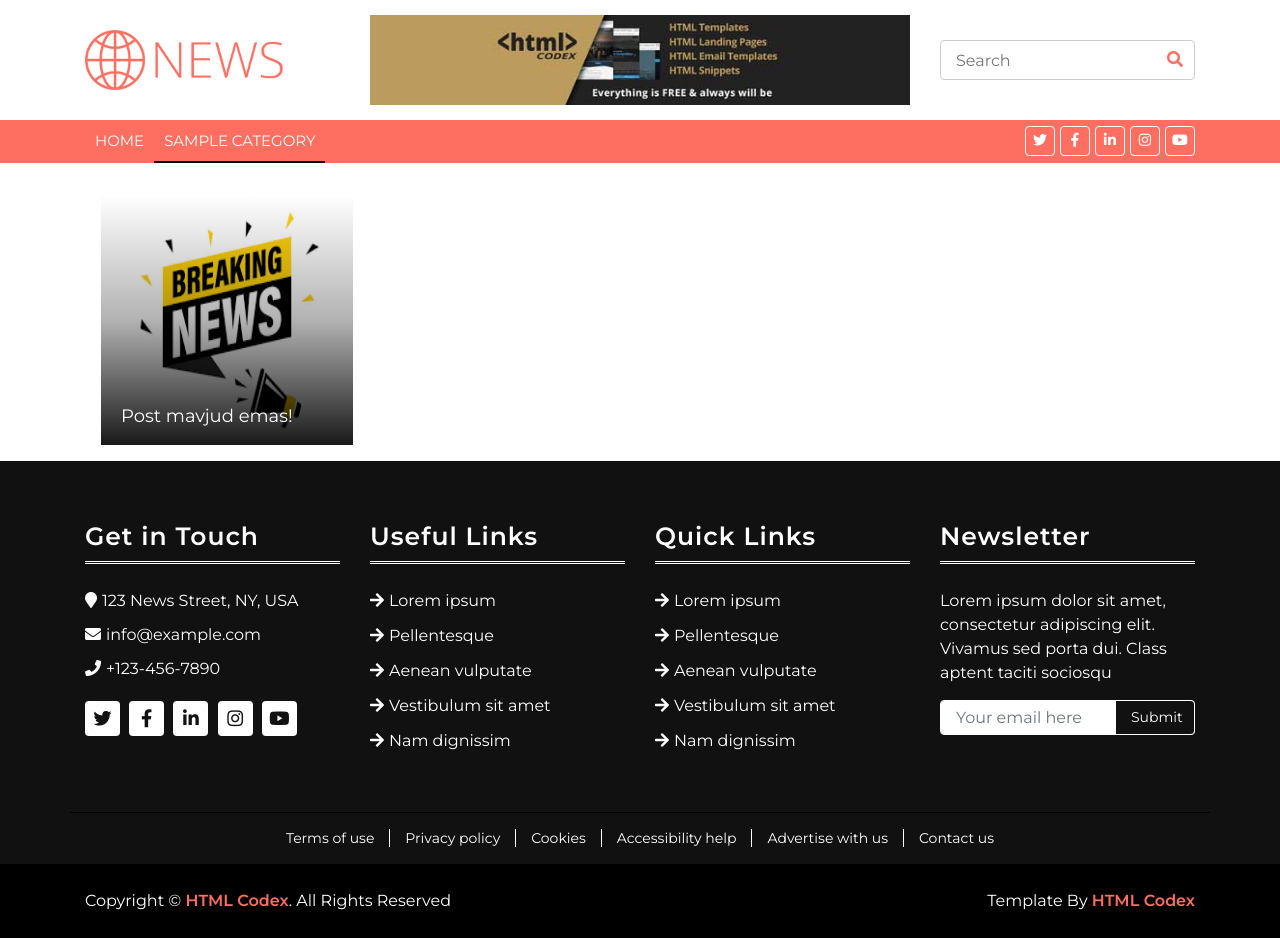
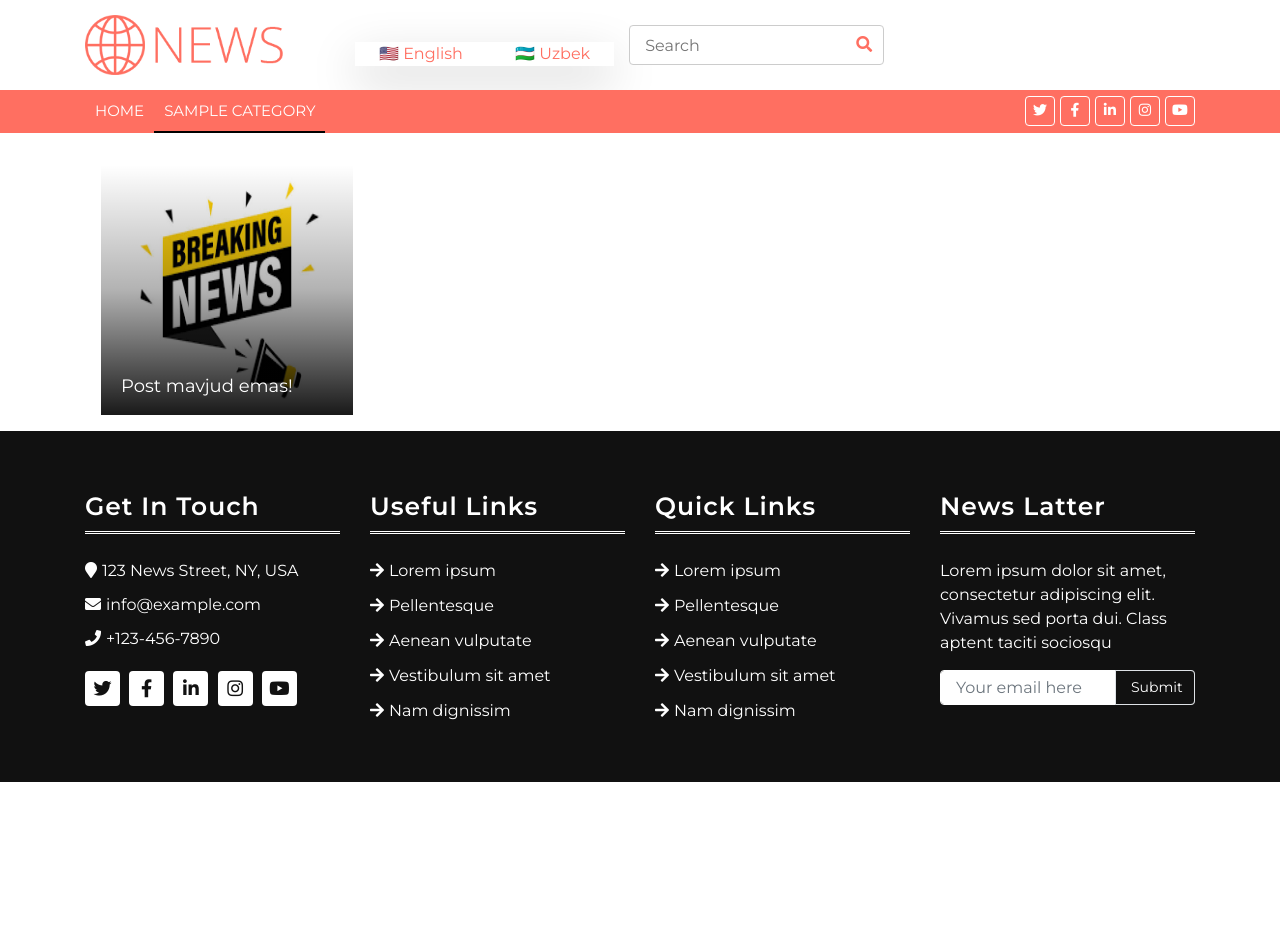
Before and after one commit to 200298Temur/Maqolalar-sayti, a Laravel app: page /en/posts/show/1 in a window 1280 px wide. After the commit the page ends 782 px from the top, so only its background shows below. Run offline with Laravel 12, Linux system fonts and the light colour scheme; tables that the repository leaves empty hold one stand-in row (values such as "Sample post"); some libraries are stand-ins or nearby versions.

Commit message:
add front lang

```diff
--- a/app/Http/Controllers/CategoryController.php
+++ b/app/Http/Controllers/CategoryController.php
@@ -11,6 +11,7 @@ use function PHPUnit\Framework\returnSelf;
 class CategoryController extends Controller
 {
     public function index(){
+
         $categories=Category::latest()->paginate(20);
         return view('category.list',[
             'categories'=>$categories
--- a/app/Http/Controllers/FronController.php
+++ b/app/Http/Controllers/FronController.php
@@ -11,11 +11,17 @@ class FronController extends Controller
     /**
      * Display a listing of the resource.
      */
-    public function index()
+    public function index(Request $request)
     {
-        $posts = Post::where('publish', '1')->orderBy('created_at', 'desc')->get();
-        $categories = Category::orderBy('name', 'desc')->get();
-        // dd($posts);
+        // dd($request);
+        $posts = Post::where('publish', '1')
+                ->where('lang',app()->getLocale())
+                ->orderBy('created_at', 'desc')->get();
+
+        $categories = Category::where('lang',app()->getLocale())
+                ->orderBy('name', 'desc')->get();
+
+        // dd(app()->getLocale());
         return view('front.post.index', [
             'posts' => $posts,
             'categories' => $categories
@@ -26,6 +32,7 @@ class FronController extends Controller
         // dd($id);
         $post = Post::where('publish', '1')
                     ->where('id', '=', $id)
+                    // ->where('lang',app()->getLocale())
                     ->first(); // `get()` o'rniga `first()` ishlatilmoqda
 
         $categories = Category::orderBy('name', 'desc')->get();
@@ -37,17 +44,22 @@ class FronController extends Controller
 
     public function show(string $id)
     {
+        $lang=app()->getLocale();
         $posts = Post::where('publish', '1')
-                 ->where('id', '=', $id)
-                 ->orderBy('created_at', 'desc')
-                 ->get();
-        $categories = Category::orderBy('name', 'desc')->get();
-        // dd($categories);
+                    ->whereHas('categories', function ($query) use ($id) {
+                        $query->where('categories.id', $id);
+                    })
+                    ->orderBy('created_at', 'desc')
+                    ->get();
+        $categories = Category::where('lang', $lang)
+                    ->orderBy('name', 'desc')->get();
         return view('front.post.index', [
             'posts' => $posts,
-            'categories' => $categories // Bu bilan main.blade.php ga ham uzatiladi
+            'categories' => $categories
         ]);
     }
+
+
 
     /**
      * Show the form for creating a new resource.
--- a/app/Http/Middleware/SetLocale.php
+++ b/app/Http/Middleware/SetLocale.php
@@ -4,9 +4,8 @@
 namespace App\Http\Middleware;
 
 use Closure;
-use App;
-use Config;
-use Session;
+use Illuminate\Support\Facades\App;
+use Illuminate\Support\Facades\Session;
 use Illuminate\Http\Request;
 use Illuminate\Support\Facades\URL;
 
@@ -19,11 +18,17 @@ class SetLocale
      */
     public function handle(Request $request, Closure $next)
     {
-        $locale = $request->segment(1);
-        if (array_search($locale, ['uz', 'en']) !== false) {
-            app()->setLocale($request->segment(1));
-            // dd(app()->getLocale());
-        }
+        // $locale = $request->segment(1);
+        // if (array_search($locale, ['uz', 'en']) !== false) {
+        //     app()->setLocale($request->segment(1));
+        //     // dd(app()->getLocale());
+        // }
+
+        // return $next($request);
+        $locale = Session::get('locale', 'en');
+        // Laravel ilovasining tilini o'rnatish
+        App::setLocale($locale);
+        // dd(App::getLocale());
 
         return $next($request);
     }
--- a/config/app.php
+++ b/config/app.php
@@ -12,11 +12,6 @@ return [
     | other UI elements where an application name needs to be displayed.
     |
     */
-    'locale' => 'uz',
-
-    'locales' => ['uz', 'en'],
-
-    'fallback_locale' => 'uz',
 
     'name' => env('APP_NAME', 'Laravel'),
 
--- a/lang/en/message.php
+++ b/lang/en/message.php
@@ -42,6 +42,13 @@
         'forgotPassword'=>'Forgot your password?',
         'login'=>'Log in',
         'rememberMe' => 'Remember me',
+        'newsletter'=>'News Latter',
+        'quickLinks'=>'Quick Links',
+        'usefulLinks'=>'Useful Links',
+        'getInTouch'=>'Get In Touch',
+        'submit'=>'Submit',
+        'yourEmail'=>'Your email here',
+        'home'=>'Home',
 
     ];
 ?>
--- a/resources/views/category/list.blade.php
+++ b/resources/views/category/list.blade.php
@@ -19,6 +19,7 @@
                     <tr class="border-b">
                         <th class="px-6 py-3 text-left" width="60">#</th>
                         <th class="px-6 py-3 text-left">@lang('message.name')</th>
+                        <th class="px-6 py-3 text-left">@lang('message.language')</th>
                         <th class="px-6 py-3 text-left" width="180">@lang('message.created')</th>
                         <th class="px-6 py-3 text-center" width="250">@lang('message.action')</th>
                     </tr>
@@ -29,6 +30,7 @@
                         <tr class="border-b">
                             <td class="px-6 py-4 text-left">{{ $post->id }}</td>
                             <td class="px-6 py-4 text-left">{{ $post->name }}</td>
+                            <td class="px-6 py-4 text-left">{{ $post->lang }}</td>
                             <td class="px-6 py-4 text-left">
                                 {{ \Carbon\Carbon::parse($post->created_at)->format('d M, Y') }}
                             </td>
--- a/resources/views/front/post/index.blade.php
+++ b/resources/views/front/post/index.blade.php
@@ -20,7 +20,7 @@
                         </div>
                         <div>
                             <p class="text">{{ $post->subtitle }}</p>
-                            @lang('message.title')
+                            {{-- @lang('message.title') --}}
                         </div>
                     </div>
                     @endforeach
--- a/resources/views/layouts/main.blade.php
+++ b/resources/views/layouts/main.blade.php
@@ -58,22 +58,40 @@
                             </a>
                         </div>
                     </div>
-                     <div class="col-lg-6 col-md-4">
+                     {{-- <div class="col-lg-4 col-md-4">
                         <div class="b-ads">
                             <a href="https://htmlcodex.com">
                                 <img src="{{asset('img/ads-1.jpg')}}" alt="Ads">
                             </a>
                         </div>
+                    </div> --}}
+                    <div class="relative inline-block text-left" style="margin-top: 10px;">
+                        <div class="absolute right-0 mt-2 w-32 rounded-md shadow-lg bg-white ring-1 ring-black ring-opacity-5 focus:outline-none z-10 hidden">
+                            <a href="{{ route('prefix.set', ['lang' => 'en']) }}" class="block px-4 py-2 text-sm text-gray-700 hover:bg-gray-100">
+                                <span class="inline-flex items-center">
+                                    🇺🇸 English
+                                </span>
+                            </a>
+                            <a href="{{ route('prefix.set', ['lang' => 'uz']) }}" class="block px-4 py-2 text-sm text-gray-700 hover:bg-gray-100">
+                                <span class="inline-flex items-center">
+                                    🇺🇿 Uzbek
+                                </span>
+                            </a>
+                        </div>
                     </div>
+
+
                     <div class="col-lg-3 col-md-4" style="position: relative">
                         <div class="b-search">
-                            <input type="text" placeholder="Search">
+                            <input type="text" placeholder="@lang('message.search')">
                             <button id="search__btn"><i class="fa fa-search"></i></button>
                         </div>
                         <div id="box" style=" display: none;">
 
                         </div>
                     </div>
+
+
 
                 </div>
             </div>
@@ -91,7 +109,7 @@
 
                     <div class="collapse navbar-collapse justify-content-between" id="navbarCollapse">
                         <div class="navbar-nav mr-auto">
-                            <a href="{{route('front.index')}}" class="nav-item nav-link">Home</a>
+                            <a href="{{route('front.index')}}" class="nav-item nav-link">@lang('message.home')</a>
                             {{-- <a href="#" class="nav-item nav-link">Home</a> --}}
                             @foreach ($categories as $category)
                             <a href="{{route('front.show',$category->id)}}" class="nav-item nav-link">{{$category->name}}</a>
@@ -117,7 +135,7 @@
                 <div class="row">
                     <div class="col-lg-3 col-md-6">
                         <div class="footer-widget">
-                            <h3 class="title">Get in Touch</h3>
+                            <h3 class="title">@lang('message.getInTouch')</h3>
                             <div class="contact-info">
                                 <p><i class="fa fa-map-marker"></i>123 News Street, NY, USA</p>
                                 <p><i class="fa fa-envelope"></i>info@example.com</p>
@@ -135,7 +153,7 @@
 
                     <div class="col-lg-3 col-md-6">
                         <div class="footer-widget">
-                            <h3 class="title">Useful Links</h3>
+                            <h3 class="title">@lang('message.usefulLinks')</h3>
                             <ul>
                                 <li><a href="#">Lorem ipsum</a></li>
                                 <li><a href="#">Pellentesque</a></li>
@@ -148,7 +166,7 @@
 
                     <div class="col-lg-3 col-md-6">
                         <div class="footer-widget">
-                            <h3 class="title">Quick Links</h3>
+                            <h3 class="title">@lang('message.quickLinks')</h3>
                             <ul>
                                 <li><a href="#">Lorem ipsum</a></li>
                                 <li><a href="#">Pellentesque</a></li>
@@ -161,14 +179,14 @@
 
                     <div class="col-lg-3 col-md-6">
                         <div class="footer-widget">
-                            <h3 class="title">Newsletter</h3>
+                            <h3 class="title">@lang('message.newsletter')</h3>
                             <div class="newsletter">
                                 <p>
                                     Lorem ipsum dolor sit amet, consectetur adipiscing elit. Vivamus sed porta dui. Class aptent taciti sociosqu
                                 </p>
                                 <form>
-                                    <input class="form-control" type="email" placeholder="Your email here">
-                                    <button class="btn">Submit</button>
+                                    <input class="form-control" type="email" placeholder="@lang('message.yourEmail')">
+                                    <button class="btn border">@lang('message.submit')</button>
                                 </form>
                             </div>
                         </div>
@@ -177,37 +195,6 @@
             </div>
         </div>
         <!-- Footer End -->
-
-        <!-- Footer Menu Start -->
-        <div class="footer-menu">
-            <div class="container">
-                <div class="f-menu">
-                    <a href="">Terms of use</a>
-                    <a href="">Privacy policy</a>
-                    <a href="">Cookies</a>
-                    <a href="">Accessibility help</a>
-                    <a href="">Advertise with us</a>
-                    <a href="">Contact us</a>
-                </div>
-            </div>
-        </div>
-        <!-- Footer Menu End -->
-
-        <!-- Footer Bottom Start -->
-        <div class="footer-bottom">
-            <div class="container">
-                <div class="row">
-                    <div class="col-md-6 copyright">
-                        <p>Copyright &copy; <a href="https://htmlcodex.com">HTML Codex</a>. All Rights Reserved</p>
-                    </div>
-
-                    <div class="col-md-6 template-by">
-                        <p>Template By <a href="https://htmlcodex.com">HTML Codex</a></p>
-                    </div>
-                </div>
-            </div>
-        </div>
-        <!-- Footer Bottom End -->
 
         <!-- Back to Top -->
         <a href="#" class="back-to-top"><i class="fa fa-chevron-up"></i></a>
--- a/routes/web.php
+++ b/routes/web.php
@@ -9,19 +9,7 @@ use App\Http\Middleware\SetLocale;
 use Illuminate\Support\Facades\Route;
 
 Route::get('locale/{lang}', [LocaleController::class, 'setLocale'])->name('locale.set');
-
-// Route::get('/', function () {
-//     return redirect(app()->getLocale());
-// });
-
-
-// Route::prefix('{locale}')
-//     ->middleware([LocalizationMiddleware::class])
-//     ->group(function () {
-//         Route::get('/', [FronController::class, 'index'])->name('front.index');
-//         Route::get('posts/show/{id}', [FronController::class, 'show'])->name('front.show');
-//         Route::get('posts/see/{id}', [FronController::class, 'PostSee'])->name('front.see');
-// });
+Route::get('prefix/{lang}', [LocaleController::class, 'setPrefix'])->name('prefix.set');
 
 Route::get('/', function () {
     $locale = config('app.locale');
```
Also changed, not shown: app/Http/Controllers/LocaleController.php (+16 -0 lines), lang/uz/message.php (+7 -1 lines), app/Http/Middleware/LocalizationMiddleware.php (line endings or trailing spaces), public/uploads/posts/1731085015.jpg (added), public/uploads/posts/1731085029.jpg (added), public/uploads/posts/1731085048.jpg (added), public/uploads/posts/1731085073.jpg (added), public/uploads/posts/1731085098.jpg (added).
